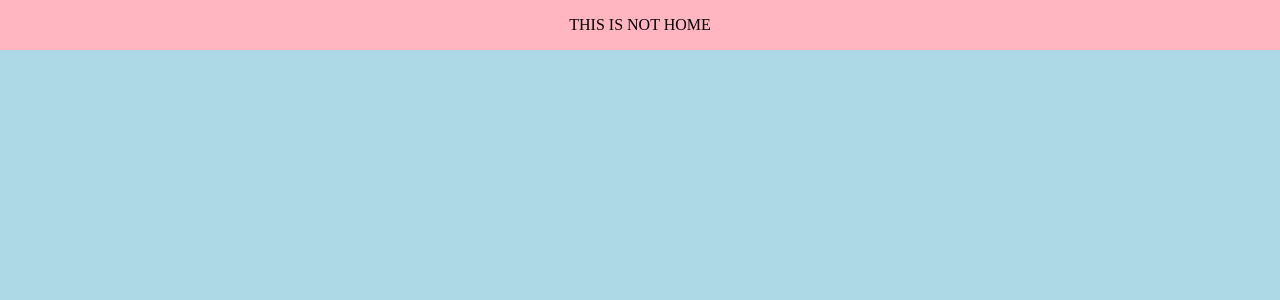
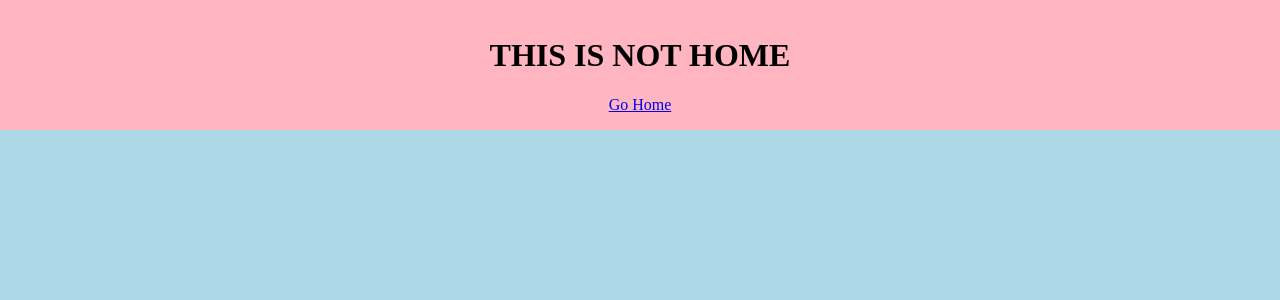
Before and after one commit to daviddinnison/react-template, a React app: page /not-home in a window 1280 px wide. Shown: the top 300 px of the page. Built offline with nearby package versions, Linux system fonts and the light colour scheme.

Commit message:
eslint rules

```diff
--- a/src/components/logic/Home.js
+++ b/src/components/logic/Home.js
@@ -1,8 +1,8 @@
 import React from 'react';
 import { MainPanel } from 'components/core';
-import {	Link } from 'react-router-dom';
+import { Link } from 'react-router-dom';
 
-export const Home = (props) => {
+export const Home = () => {
 	return (
 		<MainPanel>
 			<h1>THIS IS HOME</h1>
--- a/src/components/logic/NotHome.js
+++ b/src/components/logic/NotHome.js
@@ -1,11 +1,14 @@
 import React from 'react';
+import { Link } from 'react-router-dom';
+
 import { MainPanel } from 'components/core';
 
 
 export const NotHome = () => {
 	return (
 		<MainPanel>
-			THIS IS NOT HOME
+			<h1>THIS IS NOT HOME</h1>
+			<Link to="/">Go Home</Link>
 		</MainPanel>
 	);
 };
```
Also changed, not shown: .eslintrc.json, 1 other file (tests, documents, lock files or other folders).
